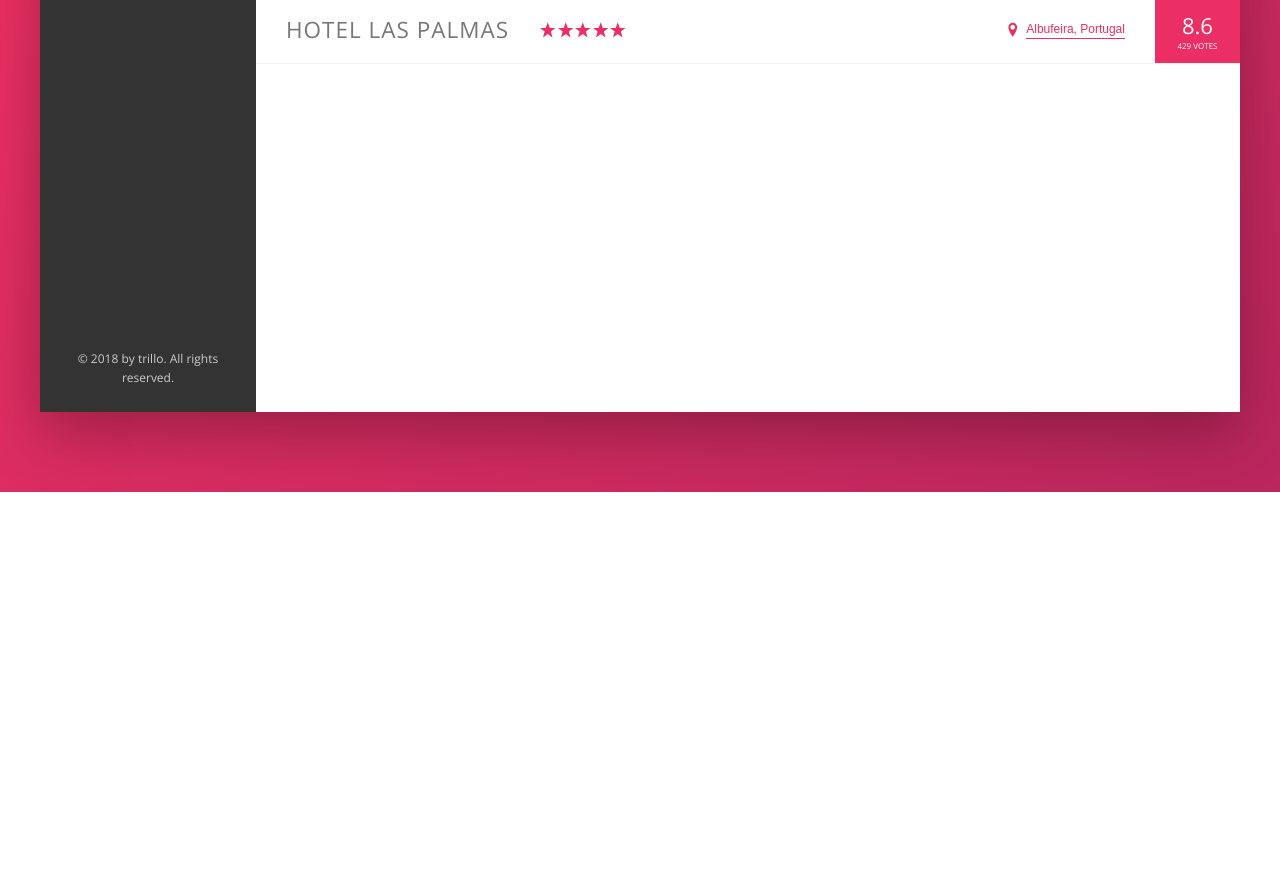
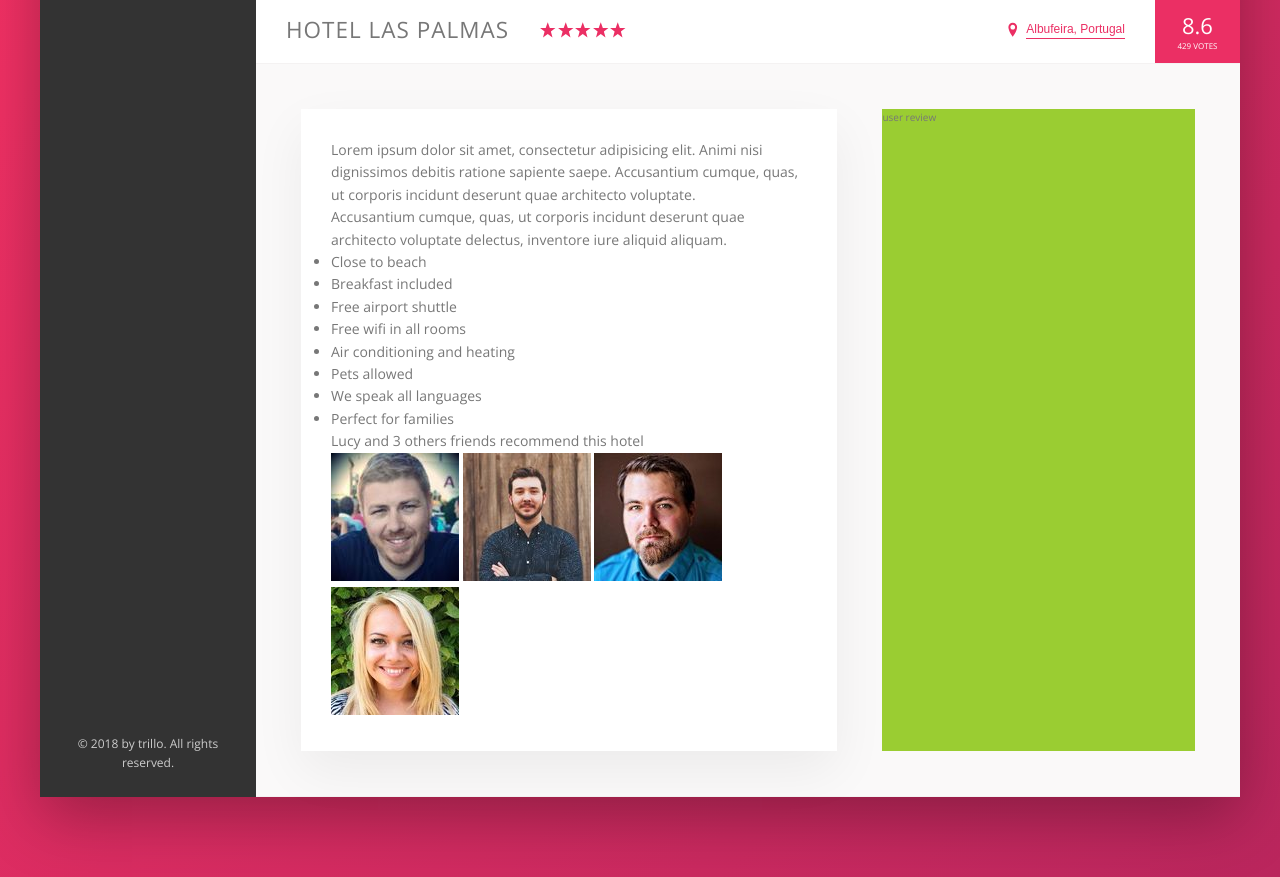
Before and after one commit to ArtemRakov/trillo, a website: page index.html in a window 1280 px wide. Shown: the part 538-1415 px from the top of the page. Before the commit the page ends 1030 px from the top, so only its background shows below. Drawn offline with nearby package versions, Linux system fonts and the light colour scheme.

Commit message:
added description box

```diff
--- a/index.html
+++ b/index.html
@@ -140,6 +140,47 @@
                             <div class="overview__rating-count">429 votes</div>
                         </div>
                     </div>
+
+                    <div class="detail">
+                        <div class="description">
+                            <p class="paragraph">
+                                Lorem ipsum dolor sit amet, consectetur adipisicing elit. Animi nisi dignissimos debitis ratione sapiente saepe. Accusantium
+                                cumque, quas, ut corporis incidunt deserunt quae architecto voluptate.
+                            </p>
+
+                            <p class="paragraph">
+                                Accusantium cumque, quas, ut corporis incidunt deserunt quae architecto voluptate delectus, inventore iure aliquid aliquam.
+                            </p>
+
+                            <ul class="list">
+                                <li class="list__item">Close to beach</li>
+                                <li class="list__item">Breakfast included</li>
+                                <li class="list__item">Free airport shuttle</li>
+                                <li class="list__item">Free wifi in all rooms </li>
+                                <li class="list__item">Air conditioning and heating</li>
+                                <li class="list__item">Pets allowed</li>
+                                <li class="list__item">We speak all languages</li>
+                                <li class="list__item">Perfect for families</li>
+                            </ul>
+
+                            <div class="recommend">
+                                <p class="recommend__count">
+                                    Lucy and 3 others friends recommend this hotel
+                                </p>
+
+                                <div class="recommend__friends">
+                                    <img src="img/user-3.jpg" alt="" class="recommend_photo">
+                                    <img src="img/user-4.jpg" alt="" class="recommend_photo">
+                                    <img src="img/user-5.jpg" alt="" class="recommend_photo">
+                                    <img src="img/user-6.jpg" alt="" class="recommend_photo">
+                                </div>
+                            </div>
+                        </div>
+
+                        <div class="user-reviews">
+                            user review
+                        </div>
+                    </div>
                 </main>
             </div>
         </div>
--- a/sass/_base.scss
+++ b/sass/_base.scss
@@ -30,6 +30,9 @@ Grey dark 3: #999
     --color-grey-dark-2: #777;
     --color-grey-dark-3: #999;
 
+    --line: 1px solid var(--color-grey-light-2);
+
+    --shadow-light: 0 2rem 5rem rgba(0, 0, 0, 0.06);
     --shadow-dark: 0 2rem 6rem rgba(0, 0, 0, 0.3);
 
 }
--- a/sass/_layout.scss
+++ b/sass/_layout.scss
@@ -16,7 +16,7 @@
     height: 7rem;
     font-size: 1.4rem;
     background-color: #fff;
-    border-bottom: 1px solid var(--color-grey-light-2);
+    border-bottom: var(--line);
     display: flex;
     justify-content: space-between;
     align-items: center;
@@ -36,5 +36,25 @@
     background-color: #fff;
     flex: 1;
 
-    height: 80rem;
 }
+
+.detail {
+    display: flex;
+    padding: 4.5rem;
+    background-color: var(--color-grey-light-1);
+    border-bottom: var(--line);
+}
+
+.user-reviews {
+    background-color: yellowgreen;
+    flex: 1;
+}
+
+.description {
+    font-size: 1.4rem;
+    background-color: #fff;
+    box-shadow: var(--shadow-light);
+    padding: 3rem;
+    flex: 0 0 60%;
+    margin-right: 4.5rem;
+}
```
Also changed, not shown: css/style.css.
